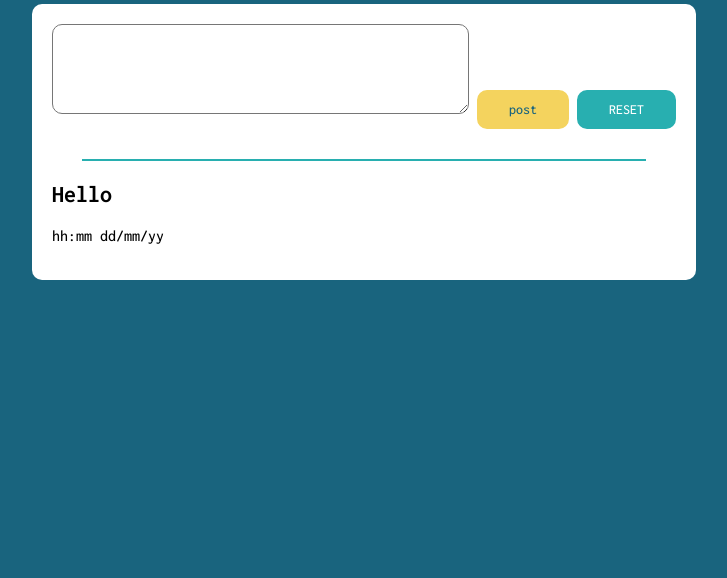
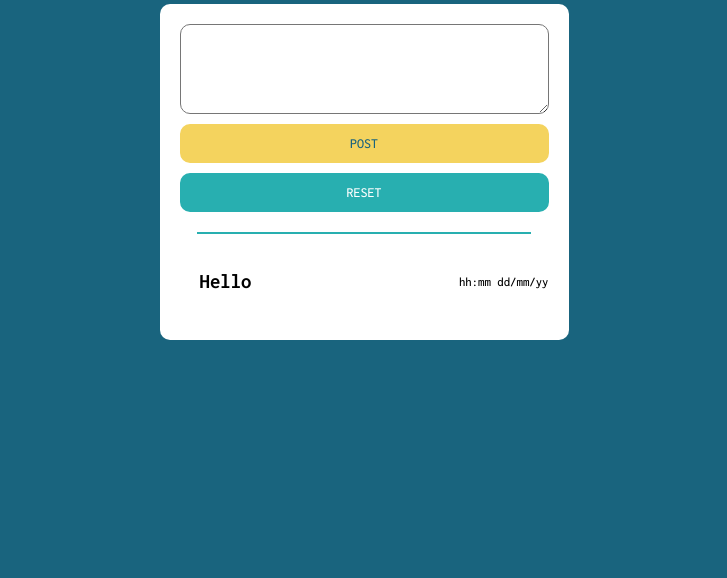
Before and after one commit to bbenbboy/To-do-list, a plain HTML site: page index.html in a window 1280 px wide. Shown: the part 222-800 px from the top of the page, without its empty margins (276-1003 px from the left). Drawn offline with Linux system fonts and the light colour scheme.

Commit message:
added style for date stamp

```diff
--- a/style.css
+++ b/style.css
@@ -26,6 +26,9 @@ header h1 {
 }
 form {
   margin-bottom: 20px;
+  display: flex;
+  flex-wrap: nowrap;
+  flex-direction: column;
 }
 hr {
   border: 1px solid var(--verdigris);
@@ -35,7 +38,7 @@ hr {
   border-radius: 10px;
   width: auto;
   height: 3rem;
-  font-size: 1.5rem;
+  font-size: 1.3rem;
   padding: 20px;
 }
 .btn {
@@ -51,6 +54,7 @@ hr {
   transition: 1000ms;
   transform: translateY(0);
   cursor: pointer;
+  text-transform: uppercase;
 }
 
 .btn:hover {
@@ -76,17 +80,18 @@ hr {
   color: var(--paynes-gray);
   border: solid 2px var(--verdigris);
 }
-.container {
+.output-container {
   display: flex;
   align-items: center;
+  justify-content: space-between;
   padding: 20px 0;
 }
-.container h1 {
+.output-container h1 {
   margin: 0 20px;
+  font-size: 1.3rem;
 }
-.container input {
-  width: 20px;
-  height: 20px;
+.output-container p {
+  font-size: 0.8rem;
 }
 
 .area.active {
```
